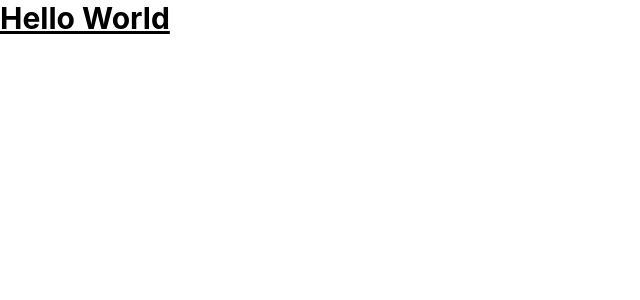
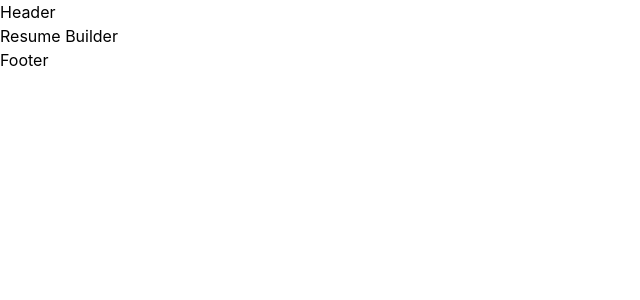
Before and after one commit to afrandormd/frontend-resumeapp, a React (Vite) app: page /app/resume-builder/1 in a window 1280 px wide. Shown: the top 300 px of the page, without its empty margins (0-640 px from the left). Built offline with nearby package versions, Linux system fonts and the light colour scheme.

Commit message:
feat: create project structure

```diff
--- a/src/App.tsx
+++ b/src/App.tsx
@@ -1,7 +1,23 @@
+import { Route, Routes } from "react-router"
+import Home from "./pages/Home"
+import MainLayout from "./layouts/MainLayout"
+import Dashboard from "./pages/Dashboard"
+import ResumeBuilder from "./pages/ResumeBuilder"
+import Login from "./pages/Login"
+import Preview from "./pages/Preview"
+
 
 function App() {
   return (
-    <h1 className="text-3xl font-bold underline">Hello World</h1>
+    <Routes>
+      <Route path="/" element={<Home />} />
+      <Route path="app" element={<MainLayout />}>
+        <Route index element={<Dashboard />} />
+        <Route path="resume-builder/:resumeId" element={<ResumeBuilder />} />
+      </Route>
+      <Route path="/login" element={<Login />} />
+      <Route path="/view/:resumeId" element={<Preview />} />
+    </Routes>
   )
 }
 
--- /dev/null
+++ b/src/layouts/MainLayout.tsx
@@ -0,0 +1,13 @@
+import { Outlet } from "react-router"
+
+const MainLayout = () => {
+  return (
+    <>
+      <h1>Header</h1>
+      <Outlet />
+      <h1>Footer</h1>
+    </>
+  )
+}
+
+export default MainLayout
--- /dev/null
+++ b/src/pages/Dashboard.tsx
@@ -0,0 +1,7 @@
+const Dashboard = () => {
+  return (
+    <div>Dashboard</div>
+  )
+}
+
+export default Dashboard
--- /dev/null
+++ b/src/pages/Home.tsx
@@ -0,0 +1,7 @@
+const Home = () => {
+  return (
+    <div>Home</div>
+  )
+}
+
+export default Home
--- /dev/null
+++ b/src/pages/Login.tsx
@@ -0,0 +1,7 @@
+const Login = () => {
+  return (
+    <div>Login</div>
+  )
+}
+
+export default Login
--- /dev/null
+++ b/src/pages/Preview.tsx
@@ -0,0 +1,7 @@
+const Preview = () => {
+  return (
+    <div>Preview</div>
+  )
+}
+
+export default Preview
--- /dev/null
+++ b/src/pages/ResumeBuilder.tsx
@@ -0,0 +1,7 @@
+const ResumeBuilder = () => {
+  return (
+    <div>Resume Builder</div>
+  )
+}
+
+export default ResumeBuilder
```
